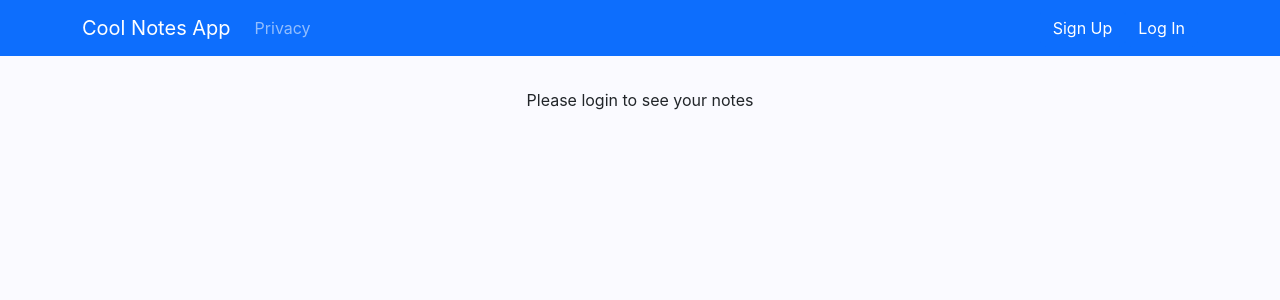
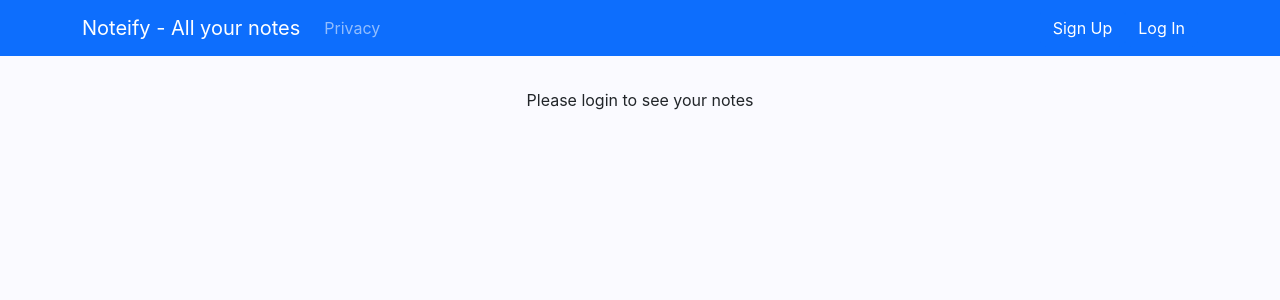
Before and after one commit to MohitGupta121/Noteify, a React (Create React App) app in the folder frontend/: page / in a window 1280 px wide. Shown: the top 300 px of the page. Built offline with nearby package versions, Linux system fonts and the light colour scheme; no server answers.

Commit message:
title updated

```diff
--- a/frontend/src/components/NavBar.tsx
+++ b/frontend/src/components/NavBar.tsx
@@ -16,7 +16,7 @@ const NavBar = ({ loggedInUser, onSignUpClicked, onLoginClicked, onLogoutSuccess
         <Navbar bg="primary" variant="dark" expand="sm" sticky="top">
             <Container>
                 <Navbar.Brand as={Link} to="/">
-                    Cool Notes App
+                    Noteify - All your notes
                 </Navbar.Brand>
                 <Navbar.Toggle aria-controls="main-navbar" />
                 <Navbar.Collapse id="main-navbar">
```
